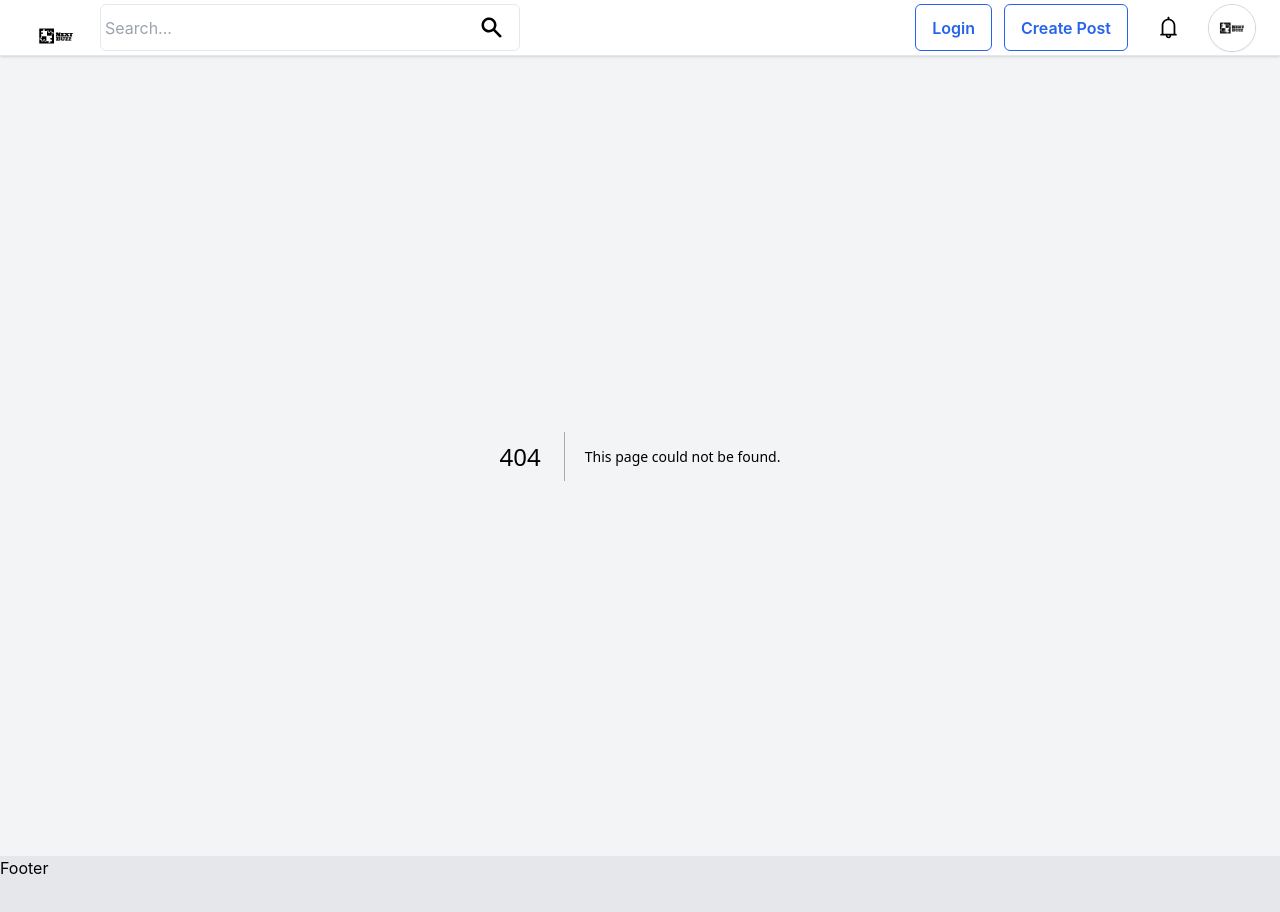
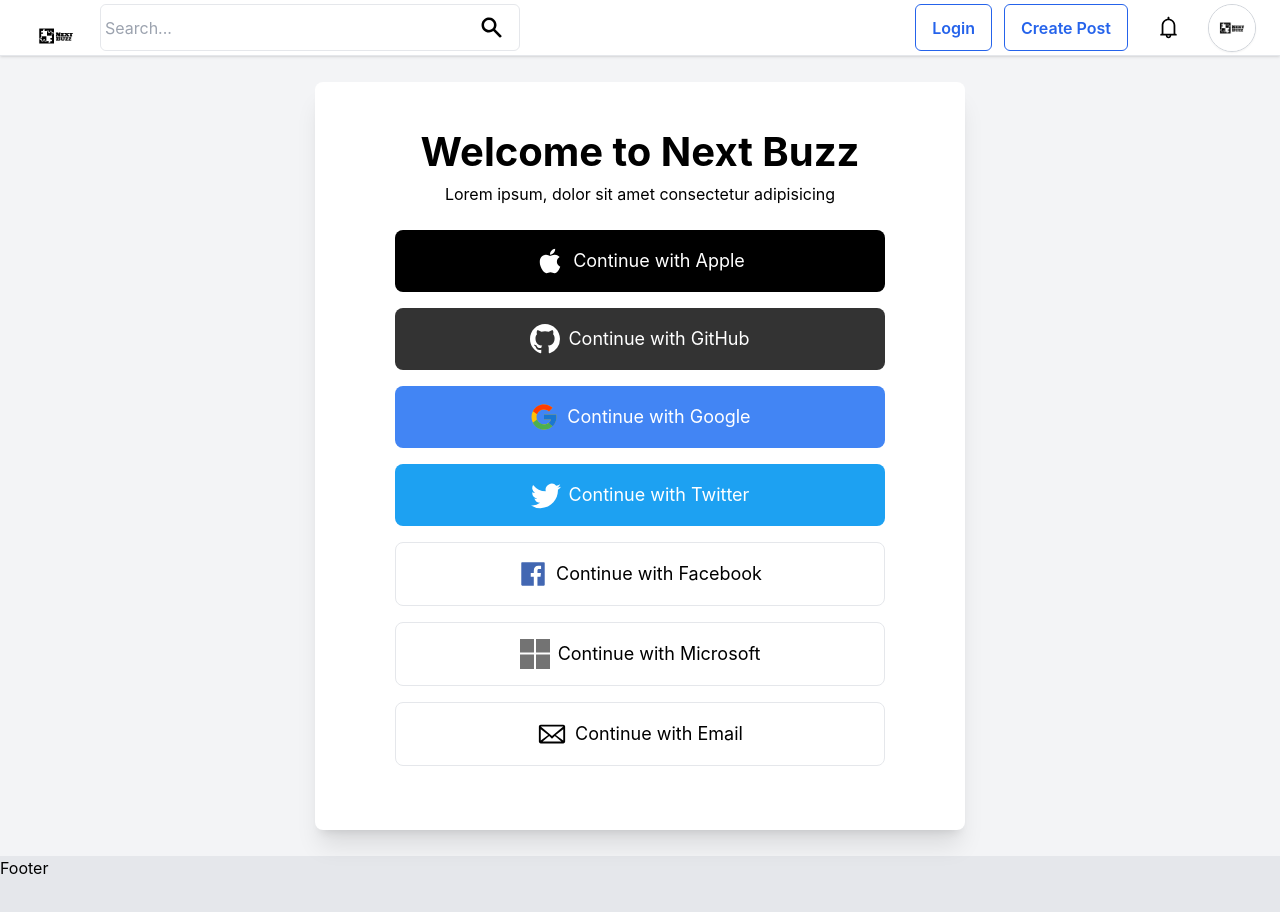
Before and after one commit to owuraku-zenas/next-13-blog-app, a Next.js app: page /login in a window 1280 px wide. Before the commit this address had no page. Shown: the top 912 px of the page. Built offline with nearby package versions, Linux system fonts and the light colour scheme.

Commit message:
adding login page

```diff
--- /dev/null
+++ b/app/login/page.tsx
@@ -0,0 +1,31 @@
+import React from 'react'
+import { AiFillApple, AiFillFacebook, AiFillMail, AiOutlineMail } from 'react-icons/ai'
+import {FcGoogle} from 'react-icons/fc'
+import {BsGithub, BsMicrosoft, BsTwitter} from 'react-icons/bs'
+import {GoMail} from 'react-icons/go'
+
+type Props = {}
+
+const page = (props: Props) => {
+  return (
+    <div className='h-full flex items-center justify-center w-full md:h-[800px]'>
+        <div className="bg-white md:max-w-[650px] md:h-auto h-full w-full flex flex-col items-center justify-center md:justify-start p-10 text-center sm:px-20 md:shadow-xl md:rounded-lg">
+            <h2 className='font-bold text-[40px]'>Welcome to Next Buzz</h2>
+            <p>Lorem ipsum, dolor sit amet consectetur adipisicing</p>
+            <div className="py-6 w-full flex flex-col items-center gap-4">
+                {/* FIXME: Align Logos and Texts with Grid */}
+                <button className='flex gap-2 items-center w-full p-4 rounded-lg text-lg justify-center bg-black text-white hover:shadow-2xl ease-in-out duration-200'> <AiFillApple className='text-white' size={30} /> Continue with Apple</button>
+                <button className='flex gap-2 items-center w-full p-4 rounded-lg text-lg justify-center bg-[#333] text-white hover:shadow-2xl ease-in-out duration-200'> <BsGithub className='text-white' size={30} /> Continue with GitHub</button>
+                <button className='flex gap-2 items-center w-full p-4 rounded-lg text-lg justify-center bg-[#4285F4] text-white hover:shadow-2xl ease-in-out duration-200'> <FcGoogle size={30} /> Continue with Google</button>
+                <button className='flex gap-2 items-center w-full p-4 rounded-lg text-lg justify-center bg-[#1DA1F2] text-white hover:shadow-2xl ease-in-out duration-200'> <BsTwitter className='text-white' size={30} /> Continue with Twitter</button>
+                <button className='flex gap-2 items-center border w-full p-4 rounded-lg text-lg justify-center hover:shadow-2xl ease-in-out duration-200'> <AiFillFacebook className='text-[#4267B2]' size={30} /> Continue with Facebook</button>
+                <button className='flex gap-2 items-center border w-full p-4 rounded-lg text-lg justify-center bg-white text-black hover:shadow-2xl ease-in-out duration-200'> <BsMicrosoft className='text-[#737373]' size={30} /> Continue with Microsoft</button>
+                <button className='flex gap-2 items-center border w-full p-4 rounded-lg text-lg justify-center bg-white text-black hover:shadow-2xl ease-in-out duration-200'> <GoMail size={30} /> Continue with Email</button>
+
+            </div>
+        </div>
+    </div>
+  )
+}
+
+export default page
```
